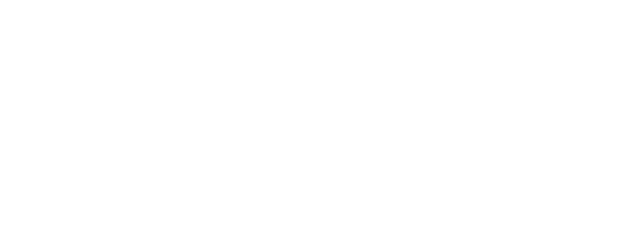
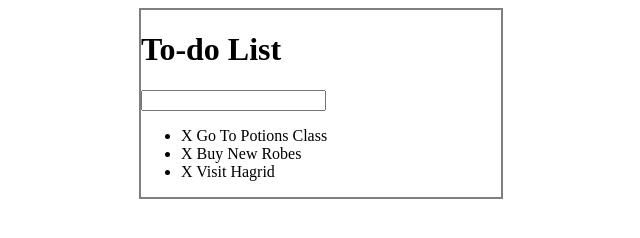
Before and after one commit to blynnerup/JS-TodoList, a plain HTML site: page index.html in a window 1280 px wide. Shown: the whole page, without its empty margins (319-959 px from the left). Drawn offline with Linux system fonts and the light colour scheme.

Commit message:
Created the default todo list
Created a todo list with three elements inside of it. Just to have some
data when the page loads.

```diff
--- a/index.html
+++ b/index.html
@@ -8,7 +8,15 @@
     <script type="text/javascript" src="assets/js/lib/jquery-2.2.2.min.js"></script>
 </head>
 <body>
-
+    <div id="container">
+        <h1>To-do List</h1>
+        <input type="text" />
+        <ul>
+            <li><span>X</span> Go To Potions Class</li>
+            <li><span>X</span> Buy New Robes</li>
+            <li><span>X</span> Visit Hagrid</li>
+        </ul>
+    </div>
     <script type="text/javascript" src="assets/js/todos.js"></script>
 </body>
 </html>
```
